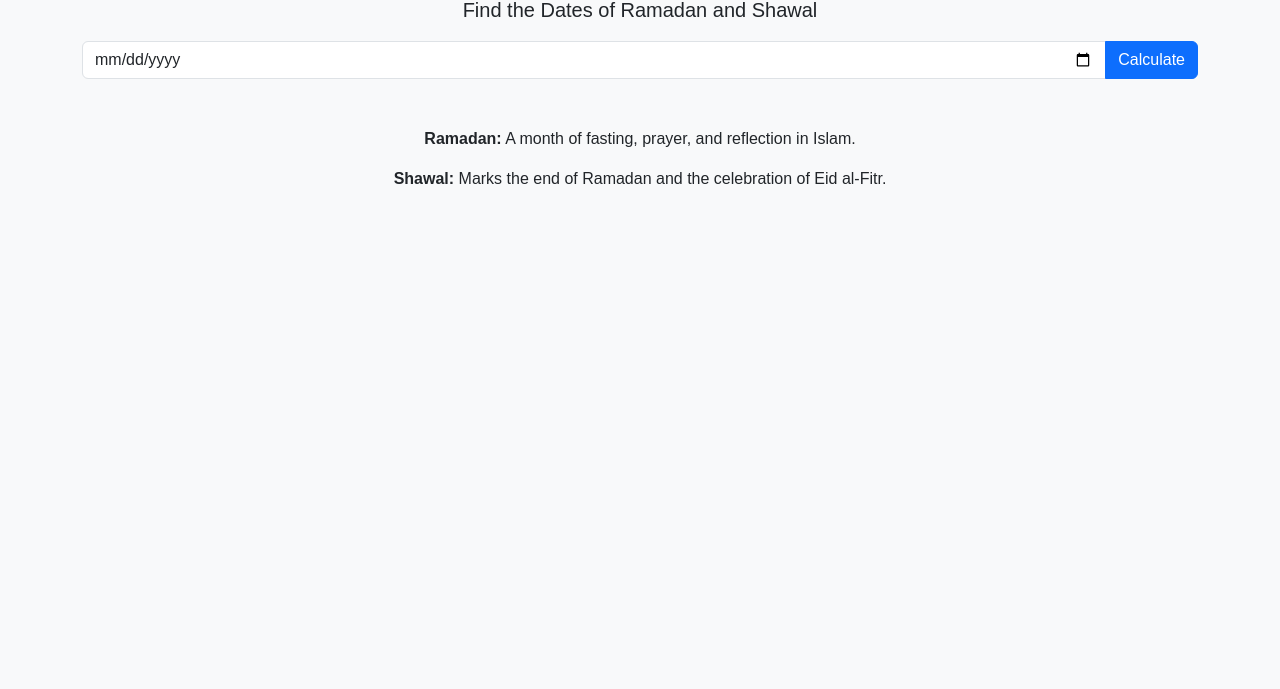
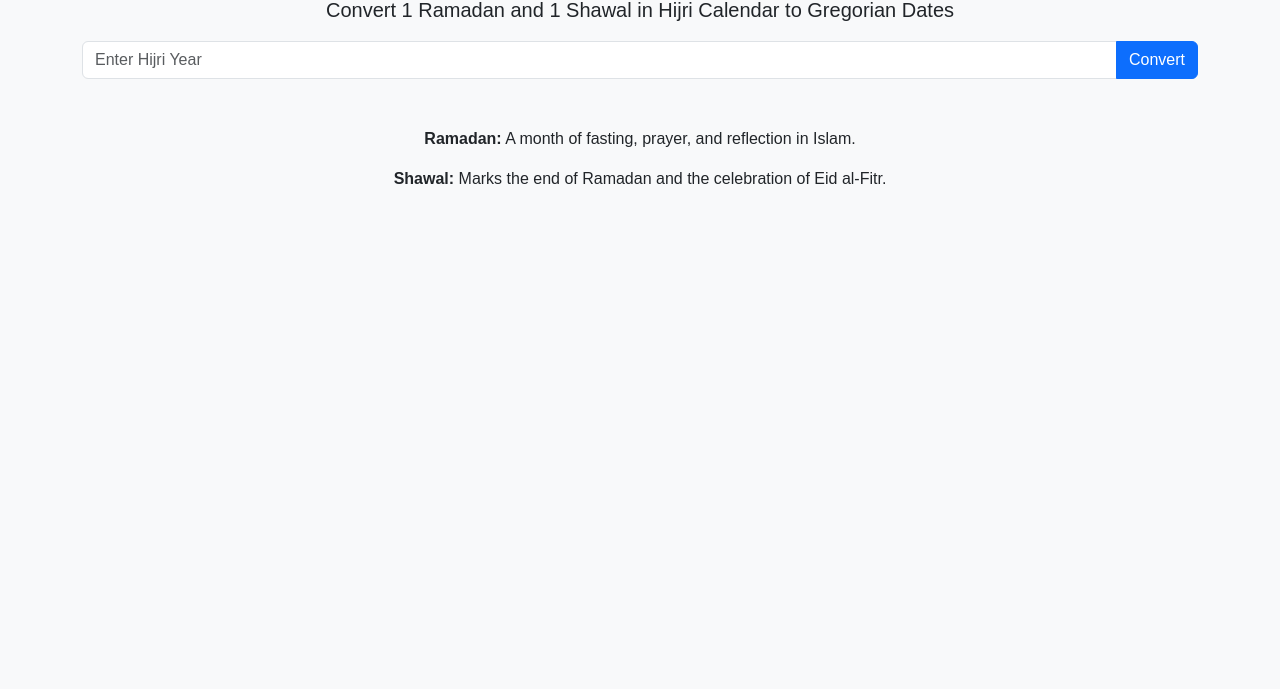
Before and after one commit to kelasmaster/hisab-calculator, a plain HTML site: page index.html in a window 1280 px wide. Shown: the part 111-800 px from the top of the page. Drawn offline with nearby package versions, Linux system fonts and the light colour scheme.

Commit message:
Update index.html

```diff
--- a/index.html
+++ b/index.html
@@ -23,11 +23,11 @@
 <body>
   <div class="container">
     <h1>HISAB APP</h1>
-    <p class="lead">Find the Dates of Ramadan and Shawal</p>
+    <p class="lead">Convert 1 Ramadan and 1 Shawal in Hijri Calendar to Gregorian Dates</p>
 
     <div class="input-group mb-3">
-      <input type="date" id="dateInput" class="form-control">
-      <button class="btn btn-primary" onclick="calculateHijriDates()">Calculate</button>
+      <input type="number" id="hijriYearInput" class="form-control" placeholder="Enter Hijri Year" min="1300" max="1500">
+      <button class="btn btn-primary" onclick="convertHijriToGregorian()">Convert</button>
     </div>
 
     <div id="result" class="result"></div>
```
